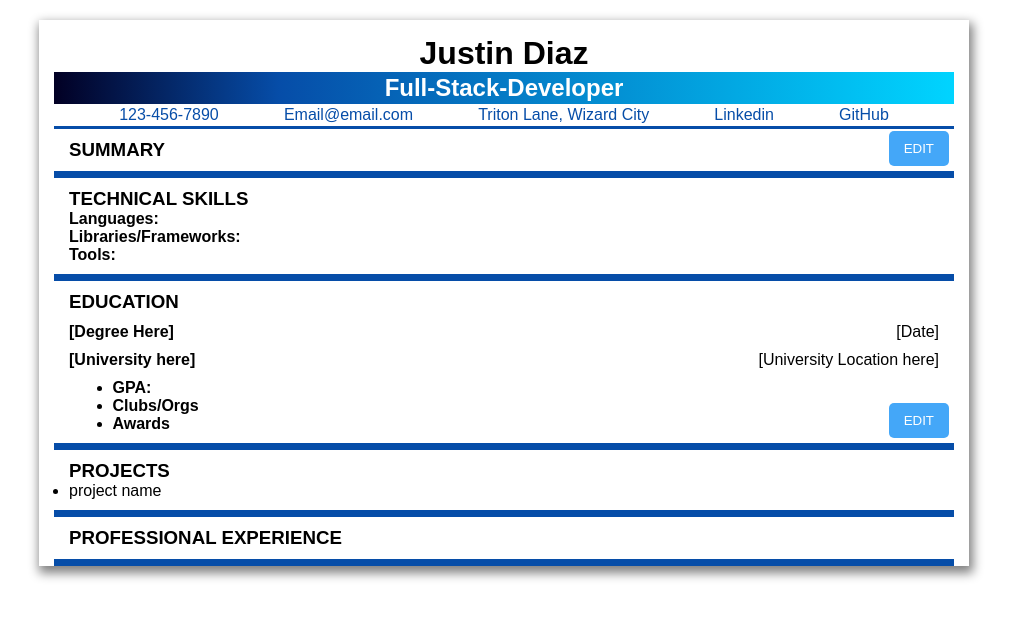
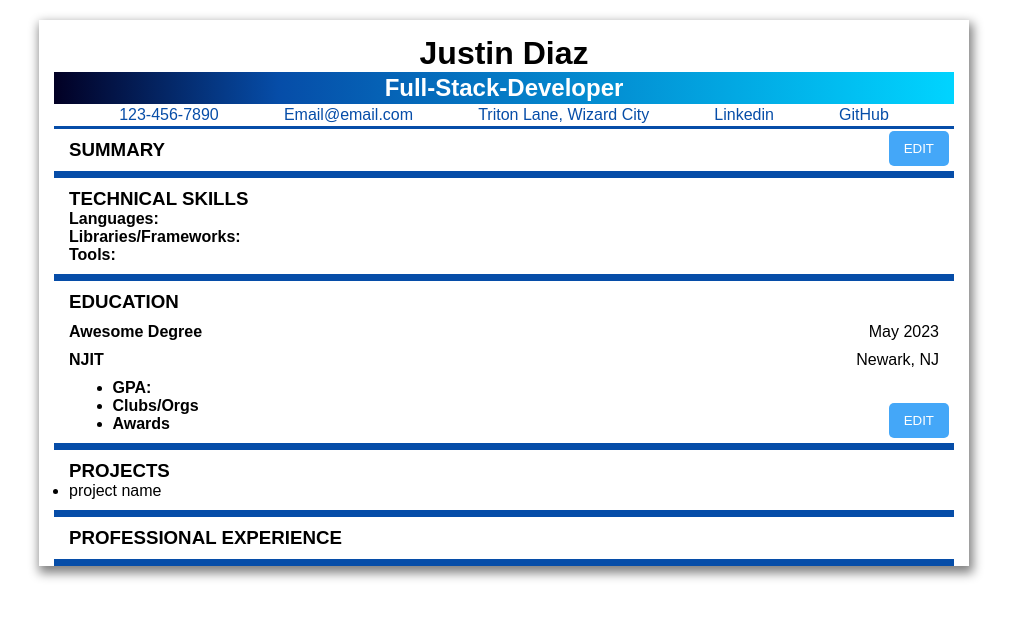
Before and after one commit to Jad229/CV---React, a React (Vite) app: page / in a window 1280 px wide. Shown: the top 618 px of the page, without its empty margins (136-1147 px from the left). Built offline with nearby package versions, Linux system fonts and the light colour scheme.

Commit message:
added edit form to Education section

```diff
--- a/src/components/EditForm.jsx
+++ b/src/components/EditForm.jsx
@@ -7,30 +7,32 @@ export default function EditForm({
   const inputElements = inputs.map((input, idx) => {
     if (input.type === "textarea") {
       return (
+        <div className="edit--form-input-container" key={idx}>
+          <label className="edit--form-labels" htmlFor={input.name}>
+            {input.name}:
+          </label>
           <textarea
-          key={idx}
             name={input.name}
             value={input.value}
             onChange={handleChange}
             placeholder={`Type ${input.name} here`}
           />
+        </div>
       );
     } else {
       return (
-        <>
+        <div className="edit--form-input-container" key={idx}>
           <label className="edit--form-labels" htmlFor={input.name}>
-            {input.name}
+            {input.name}:
           </label>
           <input
             className="edit--form-inputs"
-            key={idx}
             name={input.name}
             type={input.type}
             value={input.value}
             onChange={handleChange}
-            placeholder={input.name}
           />
-        </>
+        </div>
       );
     }
   });
--- a/src/components/Education.jsx
+++ b/src/components/Education.jsx
@@ -4,22 +4,22 @@ import EditForm from "./EditForm";
 export default function Education() {
   const [inputs, setInputs] = useState([
     {
-      value: "",
+      value: "Awesome Degree",
       type: "text",
       name: "degree",
     },
     {
-      value: "",
+      value: "May 2023",
       type: "text",
       name: "date",
     },
     {
-      value: "",
+      value: "NJIT",
       type: "text",
       name: "university",
     },
     {
-      value: "",
+      value: "Newark, NJ",
       type: "text",
       name: "location",
     },
@@ -29,16 +29,11 @@ export default function Education() {
 
   function handleChange(event) {
     const { name, value } = event.target;
-    setInputs((prevInputs) => {
-      return prevInputs.map((input) =>
-        input.name === name
-          ? {
-              ...input,
-              [name]: value,
-            }
-          : input
-      );
-    });
+    setInputs((prevInputs) =>
+      prevInputs.map((input) =>
+        input.name === name ? { ...input, value } : input
+      )
+    );
   }
 
   function handleSubmit(event) {
@@ -53,13 +48,19 @@ export default function Education() {
     <section className="education">
       <h3 className="education--title">EDUCATION</h3>
       <div className="education--degree">
-        <h4 className="education--degree-name">[Degree Here]</h4>
-        <h4 className="education--degree-date">[Date]</h4>
+        <h4 className="education--degree-name">
+          {inputs.find((input) => input.name === "degree").value}
+        </h4>
+        <h4 className="education--degree-date">
+          {inputs.find((input) => input.name === "date").value}
+        </h4>
       </div>
       <div className="education--university">
-        <h4 className="education--university-name">[University here]</h4>
+        <h4 className="education--university-name">
+          {inputs.find((input) => input.name === "university").value}
+        </h4>
         <h4 className="education--university-location">
-          [University Location here]
+          {inputs.find((input) => input.name === "location").value}
         </h4>
       </div>
       <ul className="education--details">
--- a/src/components/Summary.jsx
+++ b/src/components/Summary.jsx
@@ -14,16 +14,11 @@ export default function Summary() {
 
   function handleChange(event) {
     const { name, value } = event.target;
-    setInputs((prevInputs) => {
-      return prevInputs.map((input) =>
-        input.name === name
-          ? {
-              ...input,
-              [name]: value,
-            }
-          : input
-      );
-    });
+    setInputs((prevInputs) =>
+      prevInputs.map((input) =>
+        input.name === name ? { ...input, value } : input
+      )
+    );
   }
 
   function handleSubmit(event) {
--- a/src/styles.css
+++ b/src/styles.css
@@ -30,8 +30,25 @@ section {
   width: 35%;
   display: flex;
   flex-direction: column;
-  gap: 20px;
+  gap: 10px;
   background-color: rgb(46, 133, 155);
+}
+
+.edit--form-input-container {
+  display: flex;
+  flex-direction: column;
+  gap: 10px;
+}
+
+.edit--form-inputs {
+  background: transparent;
+  padding: 10px;
+  border: 1px solid rgb(219, 219, 219);
+  color: rgb(219, 219, 219);
+}
+
+.edit--form-labels {
+  color: white;
 }
 
 /*===============================*/
```
Lines whose indentation alone changed are shown as unchanged.
